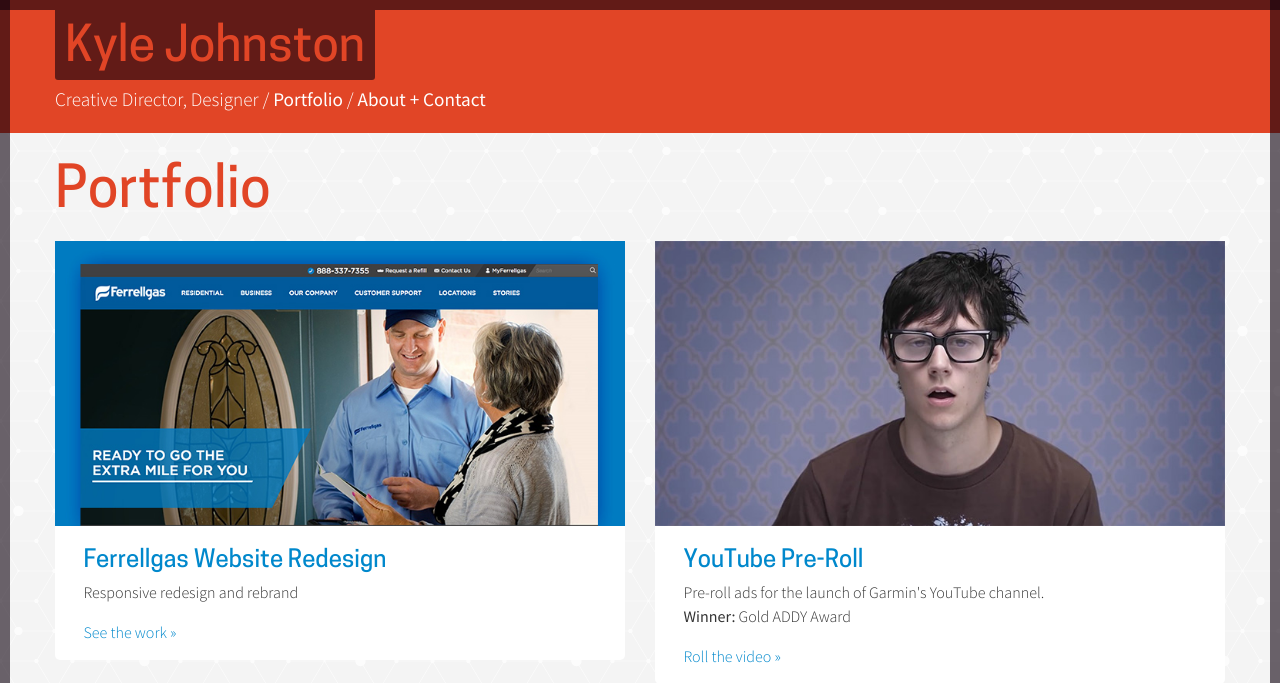
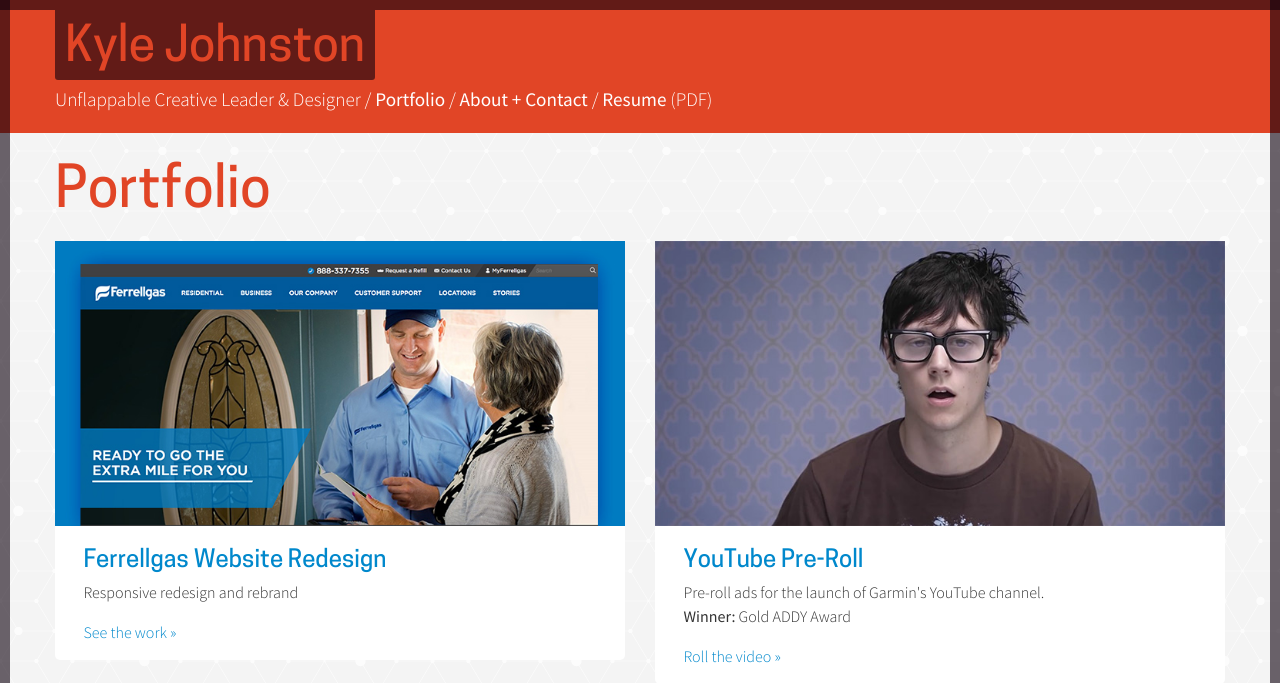
Before and after one commit to kylejohnston/kyle, a PHP site: page /index.php in a window 1280 px wide. Shown: the top 683 px of the page. Run offline with PHP 8.4, Linux system fonts and the light colour scheme.

Commit message:
Updated description, added link to resume

```diff
--- a/includes/header-nav.php
+++ b/includes/header-nav.php
@@ -2,8 +2,8 @@
 	<div class="container">
 		<div class="row">
 			<div class="span12">
-				<h1><span><a href="//kylewjohnston.com/">Kyle Johnston</a></span></h1>
-				<p class="navigation"><span class="epithet">Creative Director, Designer <span>/</span></span> <a href="//kylewjohnston.com/#portfolio">Portfolio</a> / <a href="/about-kyle-johnston/">About &#43; Contact</a></p>
+				<h1><span><a href="/">Kyle Johnston</a></span></h1>
+				<p class="navigation"><span class="epithet">Unflappable Creative Leader &amp; Designer <span>/</span></span> <a href="/#portfolio">Portfolio</a> / <a href="/about-kyle-johnston/">About &#43; Contact</a> / <a href="/files/kyle-johnston-creative-leader-designer-2017.pdf">Resume</a> (PDF)</p>
 			</div>
 		</div>
 	</div>
```
